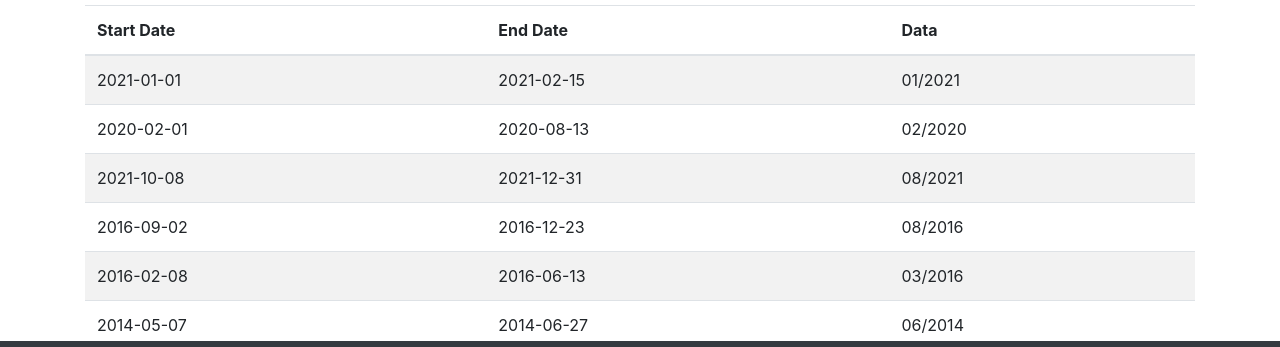
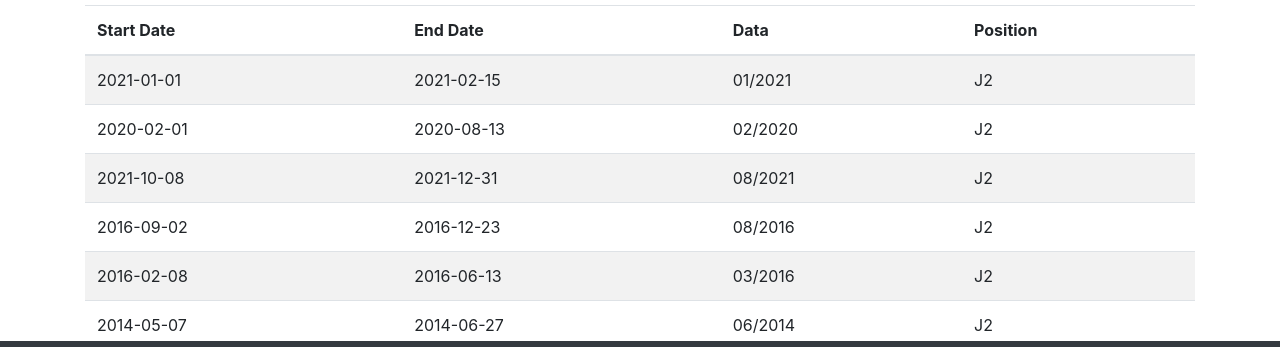
Before and after one commit to Tahsin000/BALAM-GHOR, a plain HTML site: page index.html in a window 1280 px wide. Shown: the part 393-740 px from the top of the page. Drawn offline with nearby package versions, Linux system fonts and the light colour scheme.

Commit message:
Update index.html

```diff
--- a/index.html
+++ b/index.html
@@ -75,6 +75,7 @@
             <th>Start Date</th>
             <th>End Date</th>
             <th>Data</th>
+            <th>Position</th>
           </tr>
         </thead>
         <tbody id="results">
@@ -135,6 +136,7 @@
                     <td>${item.startDate}</td>
                     <td>${item.endDate}</td>
                     <td>${item.content}</td>
+                    <td>${item.position}</td>
                 `;
           resultsContainer.appendChild(row);
         });
@@ -153,6 +155,7 @@
                       <td>${item.startDate}</td>
                       <td>${item.endDate}</td>
                       <td>${item.content}</td>
+                      <td>${item.position}</td>
                   `;
             resultsContainer.appendChild(row);
           });
```
